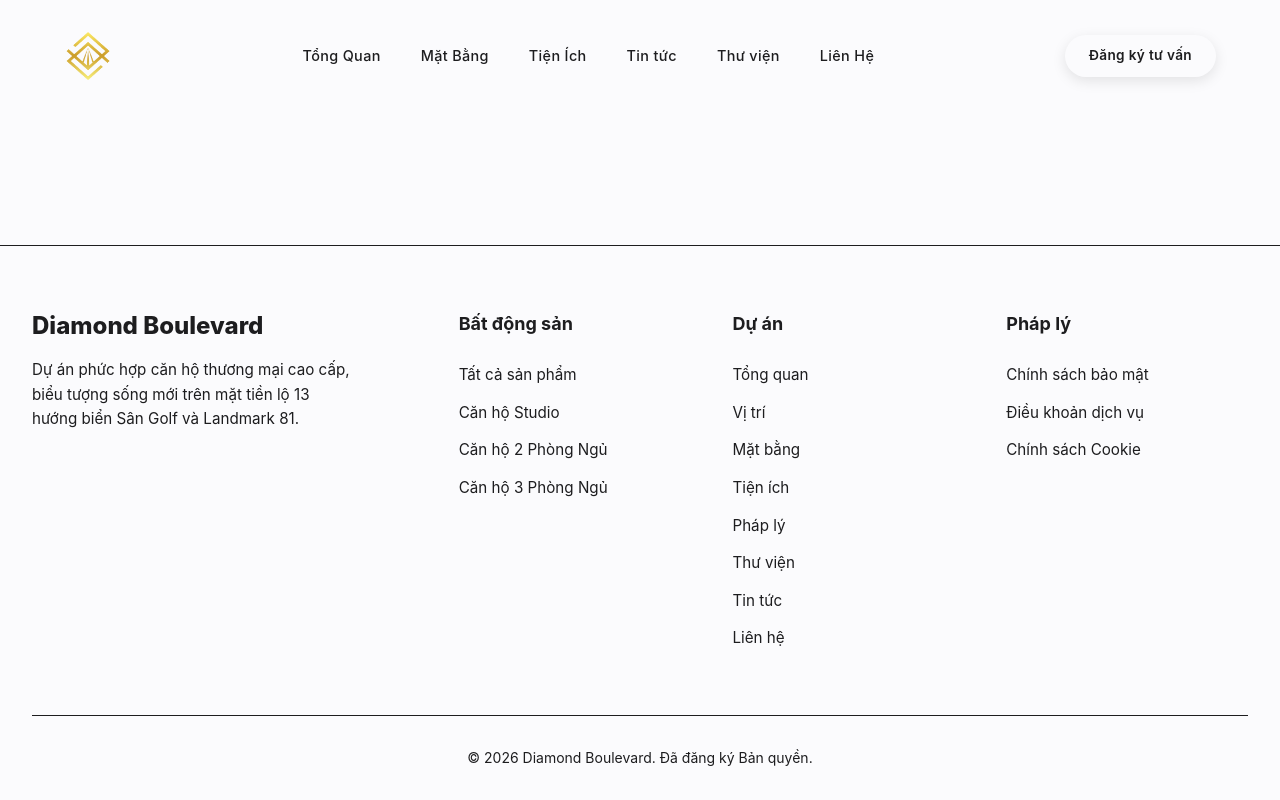
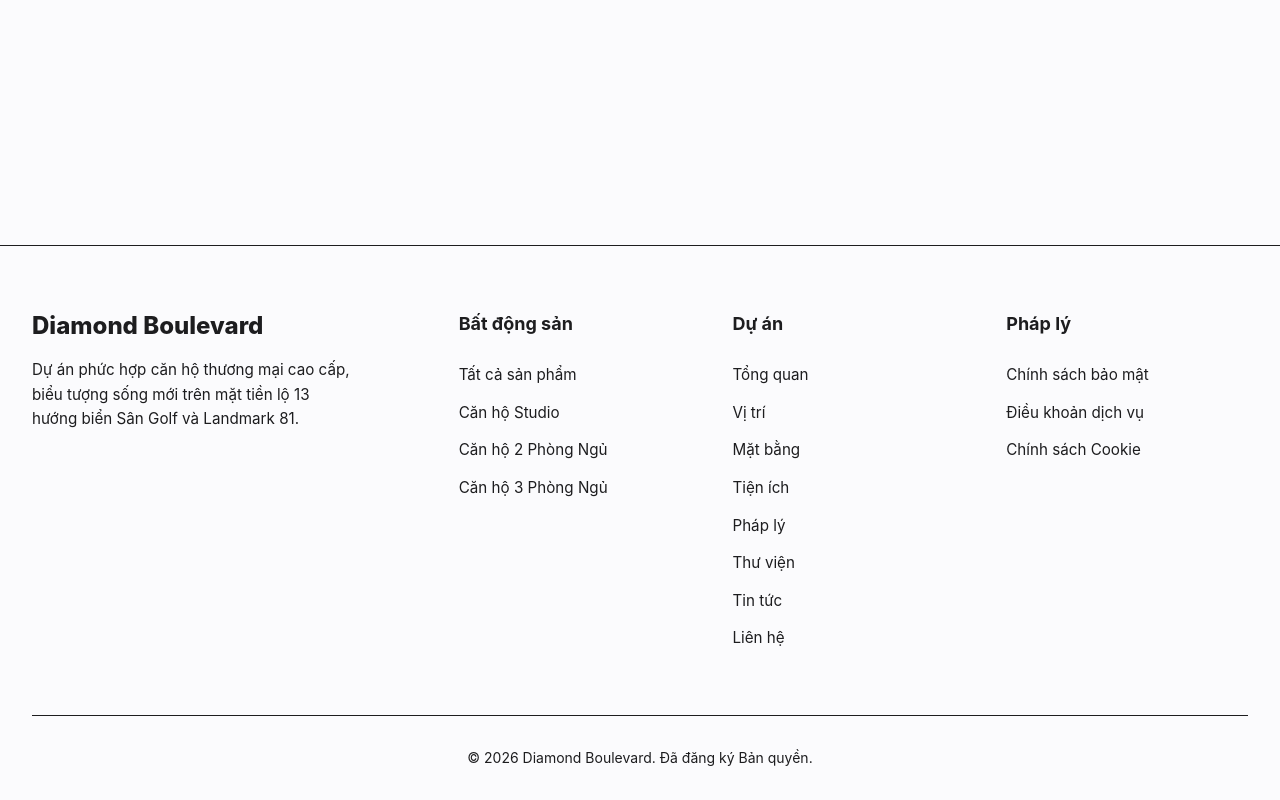
Before and after one commit to PhuongDongVHIT/diamond-boulevard, a SvelteKit app: page / in a window 1280 px wide. Built offline with nearby package versions, Linux system fonts and the light colour scheme.

Commit message:
feat: check

```diff
--- a/src/routes/+layout.svelte
+++ b/src/routes/+layout.svelte
@@ -1,13 +1,13 @@
 <script>
   import '../app.css';
-  import Header from '$lib/components/Header.svelte';
+  // import Header from '$lib/components/Header.svelte';
   import Footer from '$lib/components/Footer.svelte';
-    import Contact from '$lib/components/Contact.svelte';
+    // import Contact from '$lib/components/Contact.svelte';
 
   let { children } = $props();
 </script>
 
-<Header />
+<!-- <Header /> -->
 
 <main>
   {@render children()}
```
